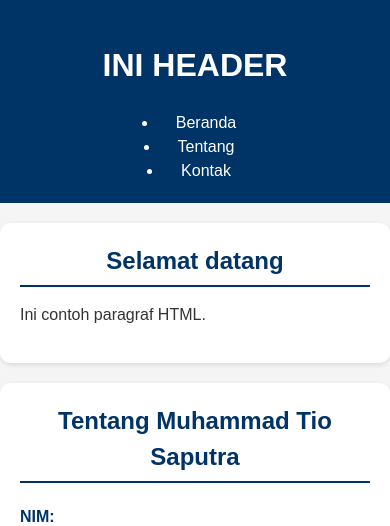
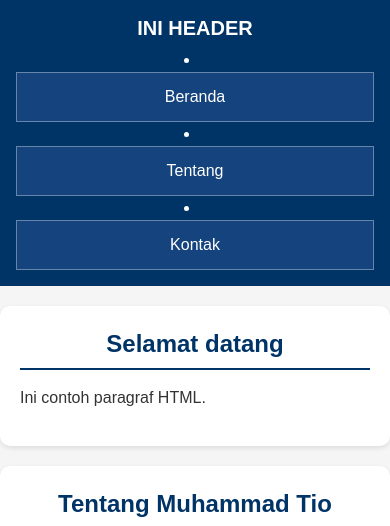
Before and after one commit to 2511500058-cell/2511500058-PWD-TI1B-2526O, a PHP site: page /pertemuan-04/index.html in a window 390 px wide; the page is wider, and only the part inside the window is pictured. Shown: the top 526 px of that part. Run offline with PHP 8.4, Linux system fonts and the light colour scheme.

Commit message:
styling header mode mobile

```diff
--- a/pertemuan-04/style.css
+++ b/pertemuan-04/style.css
@@ -63,6 +63,32 @@ footer {
     padding: 10px;
 }
 
+header li a:hover {
+    background-color: #85020d;
+    border-radius: 6px;
+    transition: background-color 0.3s ease;
+}
+
+header li a:focus {
+    outline: 2px solid #fff;
+    outline-offset: 2px;
+    border-radius: 6px;
+    background-color: rgba(255, 255, 255, 0.15);
+}
+
+header li a:active {
+    background-color: #cc04a1;
+    transform: translateY(1px);
+}
+
+header li a {
+    display: block;
+    padding: 12px 14px;
+    border: 1px solid rgba(255, 255, 255, .35);
+    background: rgba(255, 255, 255, .08);
+    backdrop-filter: saturate(120%);
+}
+
 #about p,
 #contact label {
     display: flex;
@@ -84,6 +110,35 @@ footer {
 }
 
 @media (max-width: 600px) {
+    header {
+        padding: 16px;
+        position: sticky;
+        top: 0;
+        z-index: 1000;
+    }
+
+    header h1 {
+        margin: 0 0 8px;
+        font-size: 20px;
+        line-height: 1.2;
+    }
+
+    header ul {
+        flex-direction: column;
+        align-items: stretch;
+        gap: 8px;
+        margin: 8px 0 0;
+    }
+
+    header li a {
+        display: block;
+        padding: 12px 14px;
+        border: 1px solid rgba(255, 255, 255, .35);
+        background: rgba(255, 255, 255, .08);
+        backdrop-filter: saturate(120%);
+    }
+}
+
 #about p {
     flex-direction: column;
     align-items: flex-start;
@@ -94,4 +149,3 @@ footer {
     padding-right: 0;
     margin-bottom: 2px;
 }
-}
```
Lines whose indentation alone changed are shown as unchanged.
